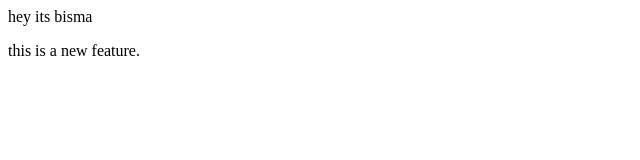
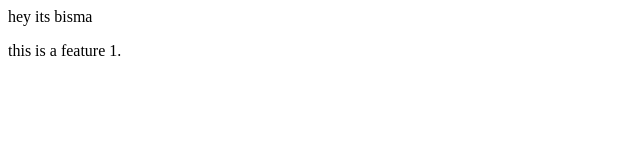
Before and after one commit to BismaKhushi/abcd, a plain HTML site: page index.html in a window 1280 px wide. Shown: the full height of the page, 0-640 px from the left. Drawn offline with Linux system fonts and the light colour scheme.

Commit message:
add new feature.

```diff
--- a/index.html
+++ b/index.html
@@ -1,2 +1,2 @@
 <p>hey its bisma</p>
-<p>this is a new feature.</p>
+<p>this is a feature 1.</p>
```
